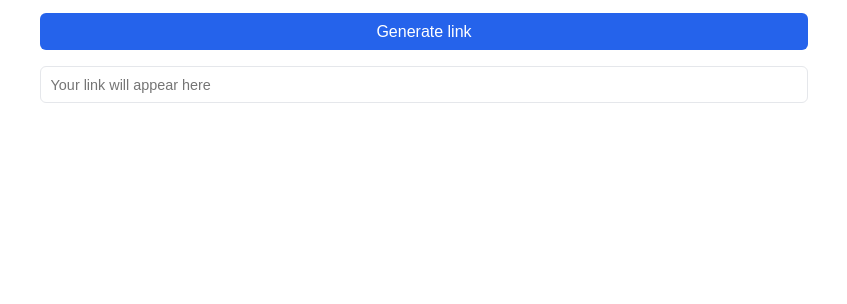
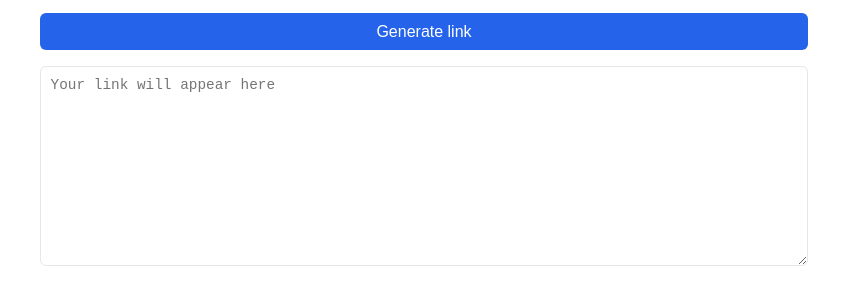
Before and after one commit to MasutaK/ciphernote, a plain HTML site: page index.html in a window 1280 px wide. Shown: the part 380-684 px from the top of the page, 216-1063 px from the left. Drawn offline with nearby package versions, Linux system fonts and the light colour scheme.

Commit message:
Update index.html

```diff
--- a/index.html
+++ b/index.html
@@ -22,7 +22,7 @@
       <textarea id="textarea" placeholder="Write your note here..."></textarea>
       <input id="passwordInput" type="password" placeholder="Enter password">
       <button id="generateLink">Generate link</button>
-      <input id="shareLink" type="text" readonly placeholder="Your link will appear here">
+      <textarea id="shareLink" type="text" readonly placeholder="Your link will appear here"></textarea>
     </section>
 
     <!-- PREVIEW SECTION -->
```
